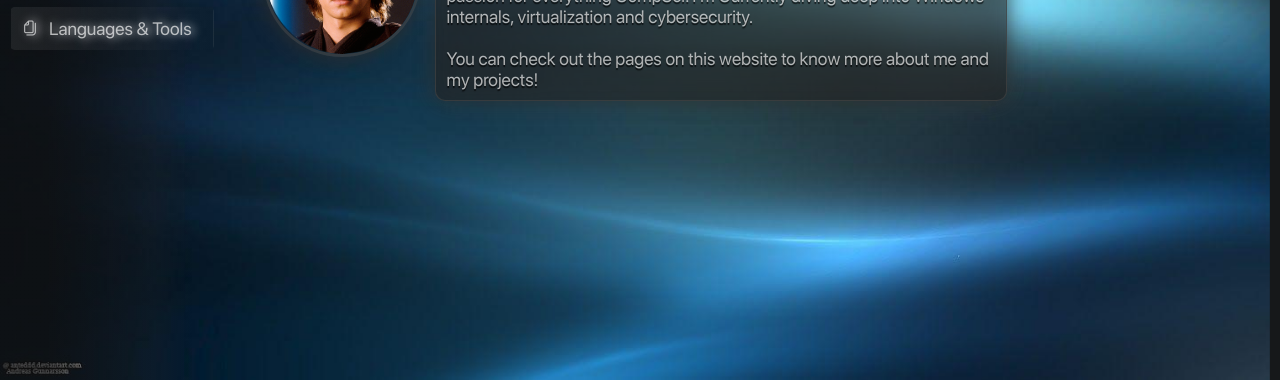
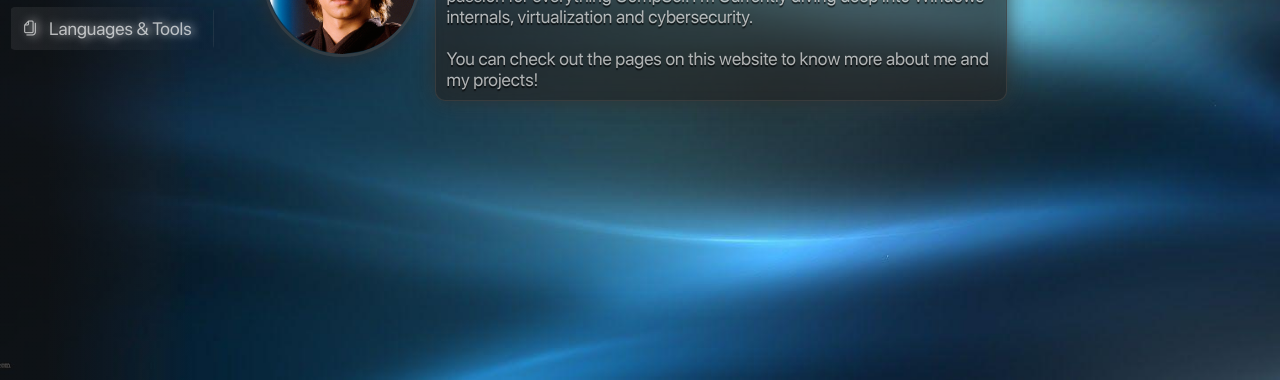
Before and after one commit to raahim512/portfolio, a plain HTML site: page index.html in a window 1280 px wide. Shown: the part 420-800 px from the top of the page. Drawn offline with Linux system fonts and the light colour scheme.

Commit message:
Update style.css

```diff
--- a/style.css
+++ b/style.css
@@ -117,11 +117,26 @@ body {
     animation: loadIn 1s forwards;
     scrollbar-gutter: stable;
 
-    background-image: url("assets/8738899.jpg");
+    background: transparent;
+    /* background-image: url("assets/8738899.jpg");
     background-attachment: fixed;
     background-size: cover;
     background-repeat: no-repeat;
-    scrollbar-gutter: stable;
+    scrollbar-gutter: stable; */
+}
+
+body::before {
+    content: "";
+    position: fixed;
+    top: 0;
+    left: 0;
+    width: 100%;
+    height: 100%;
+    background-image: url("assets/8738899.jpg");
+    background-size: cover;
+    background-repeat: no-repeat;
+    background-position: center;
+    z-index: -1;
 }
 
 .wrapper {
```
